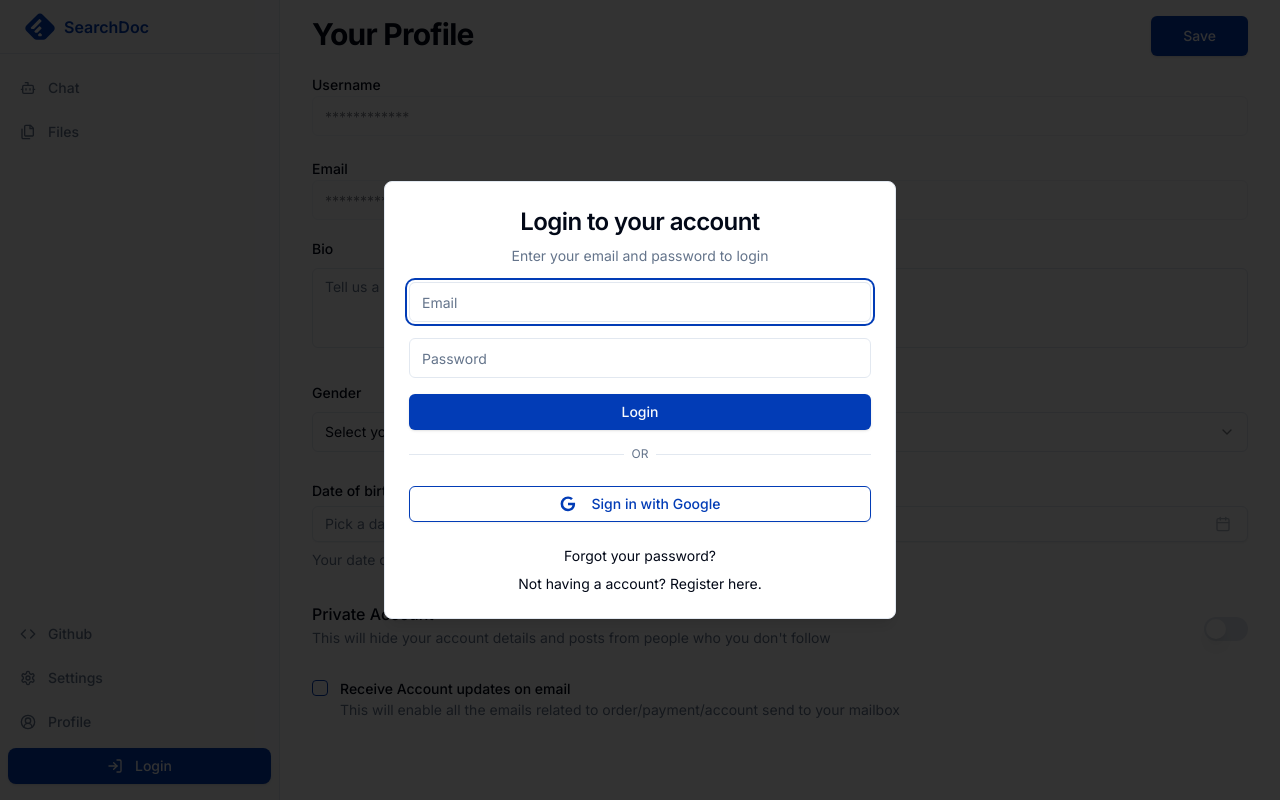
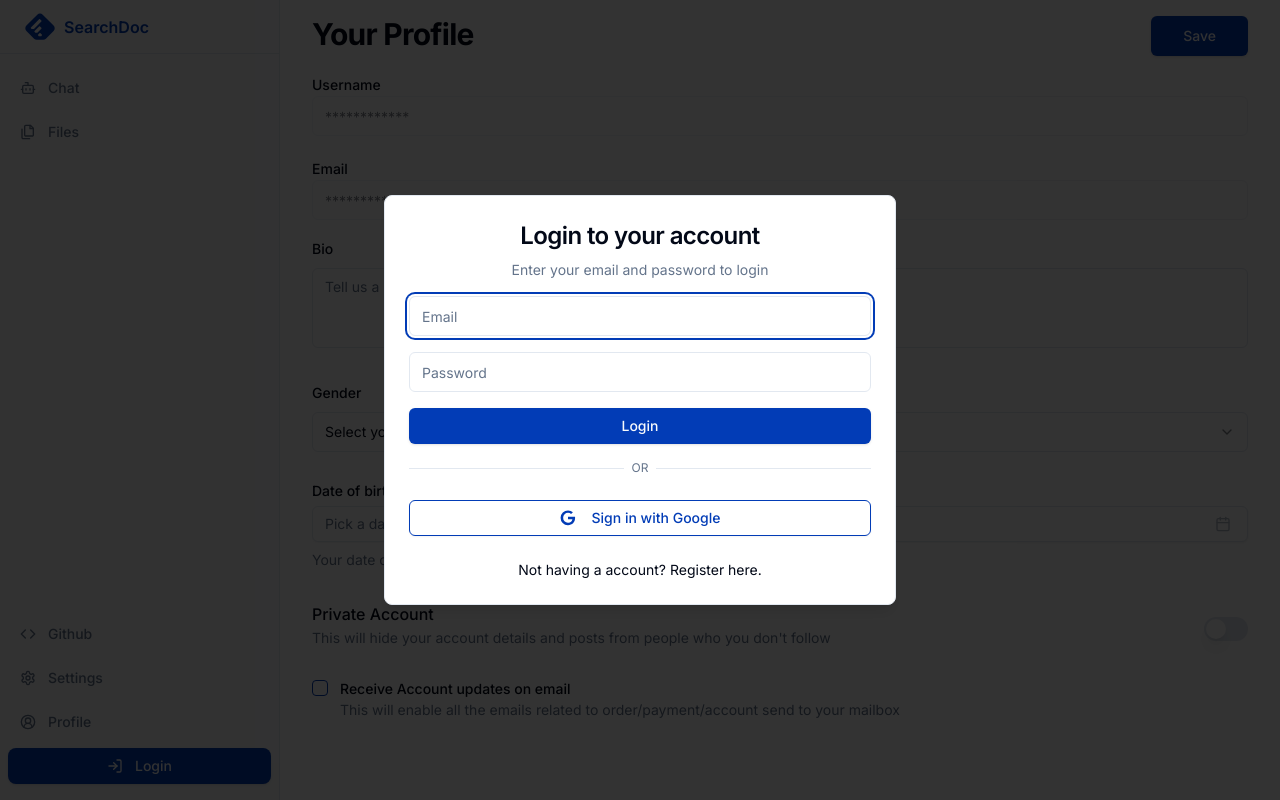
Before and after one commit to iamshubhamjangle/doc-search, a Next.js app: page /profile in a window 1280 px wide. Built offline with nearby package versions, Linux system fonts and the light colour scheme; no server answers.

Commit message:
feat: Authentication improvements

```diff
--- a/app/(client)/(auth)/login/login.tsx
+++ b/app/(client)/(auth)/login/login.tsx
@@ -135,9 +135,11 @@ const Login: React.FC<any> = ({ searchParams }) => {
           </Button>
         </div>
         <div className="mt-6 text-center text-sm space-y-2">
-          <div className="block">
-            <Link href="/forgot-password">Forgot your password?</Link>
-          </div>
+          {process.env.NEXT_PUBLIC_EMAIL_SERVICE_ENABLED === "true" && (
+            <div className="block">
+              <Link href="/forgot-password">Forgot your password?</Link>
+            </div>
+          )}
           <div className="block">
             {searchParams?.callbackUrl ? (
               <Link
--- a/app/(client)/_components/home/loginModal.tsx
+++ b/app/(client)/_components/home/loginModal.tsx
@@ -5,28 +5,70 @@ import Login from "../../(auth)/login/login";
 import { useSession } from "next-auth/react";
 import { usePathname } from "next/navigation";
 
-interface LoginModalProps {}
+type RouteConfig = {
+  // Routes that require authentication
+  protected?: string[];
+  // Routes that are always public
+  public?: string[];
+  // Whether to protect all routes by default (except public routes)
+  protectAllRoutes?: boolean;
+  // Custom component to render inside modal
+  loginComponent?: React.ReactNode;
+};
 
-// If user is not logged in, shows a login popup so he could login before procedding to protected routes.
-const LoginModal: React.FC<LoginModalProps> = () => {
+interface LoginModalProps {
+  config?: RouteConfig;
+}
+
+const LoginModal: React.FC<LoginModalProps> = ({ config = {} }) => {
   const { data: session } = useSession();
   const pathname = usePathname();
 
-  // Don't render modal on these page
-  if (
-    pathname === "/login" ||
-    pathname === "/register" ||
-    pathname === "/forgot-password"
-  )
+  const {
+    protected: protectedRoutes = [],
+    public: publicRoutes = ["/login", "/register", "/forgot-password"],
+    protectAllRoutes = true,
+    loginComponent = <Login />,
+  } = config;
+
+  // Helper function to check if current path matches any route pattern
+  const matchesRoute = (path: string, routes: string[]) => {
+    return routes.some((route) => {
+      // Convert route pattern to regex
+      const pattern = route.replace(/\*/g, ".*");
+      const regex = new RegExp(`^${pattern}$`);
+      return regex.test(path);
+    });
+  };
+
+  // Determine if the current route needs authentication
+  const needsAuth = () => {
+    // Public routes never need auth
+    if (matchesRoute(pathname, publicRoutes)) {
+      return false;
+    }
+
+    // If protecting all routes, only public routes are excluded
+    if (protectAllRoutes) {
+      return true;
+    }
+
+    // Check if route matches any protected patterns
+    return matchesRoute(pathname, protectedRoutes);
+  };
+
+  // Don't render modal if route doesn't need auth or user is authenticated
+  if (!needsAuth() || session) {
     return null;
+  }
 
   return (
     <Dialog
-      open={!session ? true : false}
-      onOpenChange={() => {}} // Prevent closing
+      open={true}
+      onOpenChange={() => {}} // Allow closing if specified
     >
       <DialogContent className="[&>button]:hidden">
-        <Login />
+        {loginComponent}
       </DialogContent>
     </Dialog>
   );
--- a/app/(server)/api/auth/forgot-password/route.ts
+++ b/app/(server)/api/auth/forgot-password/route.ts
@@ -12,6 +12,15 @@ import { signJWT, verifyJWT } from "@/app/_lib/jwt";
  */
 export async function POST(request: NextRequest) {
   try {
+    if (process.env.NEXT_PUBLIC_EMAIL_SERVICE_ENABLED === "false") {
+      return new NextResponse(
+        "Resetting Password is temporarily unavailable :/",
+        {
+          status: 503,
+        }
+      );
+    }
+
     const body = await request.json();
     const { email } = body;
 
```
